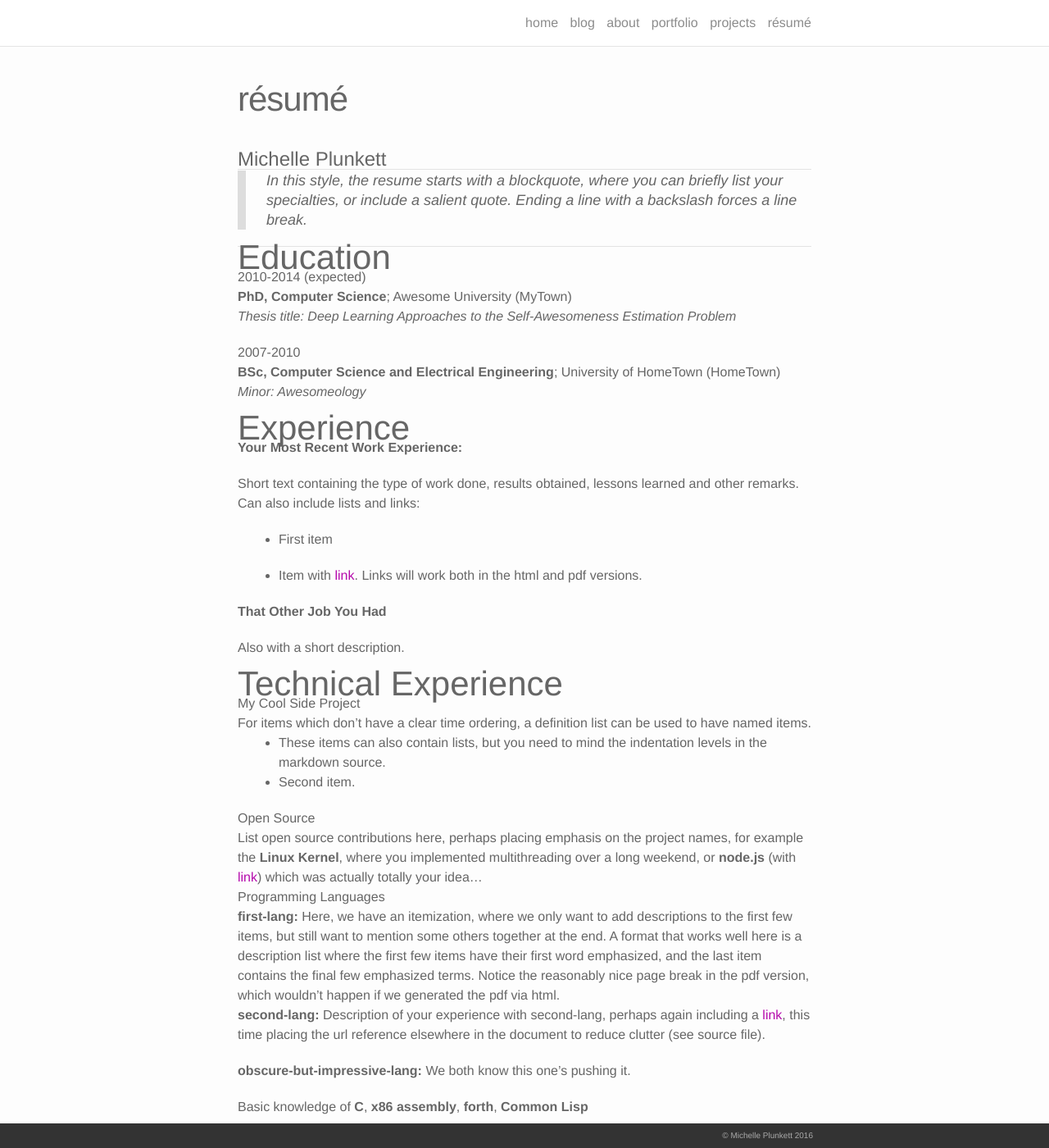
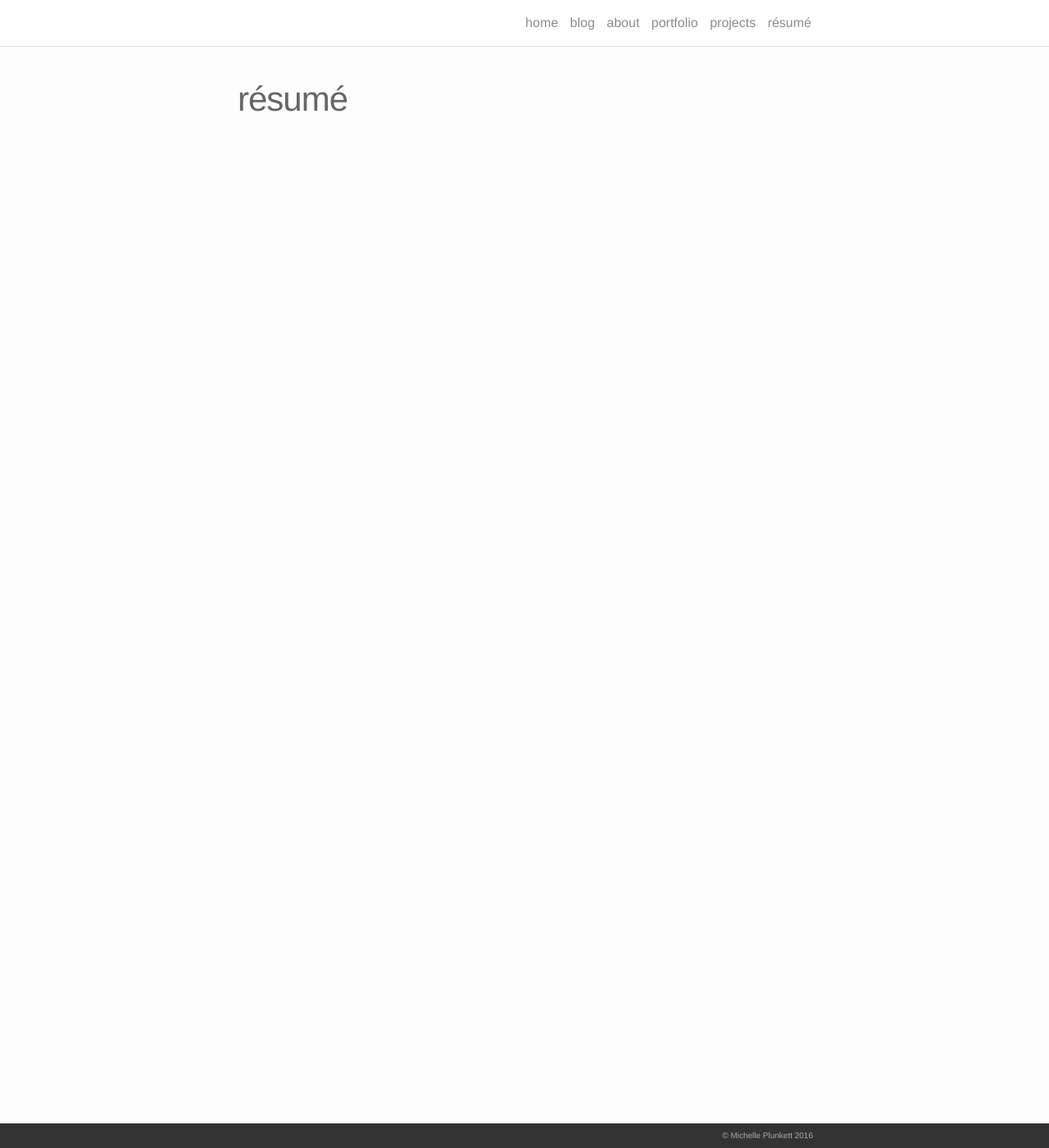
Before and after one commit to michelleplunkett/michelleplunkett.github.io, a Jekyll site: the page built from resume.md, in a window 1280 px wide and 1400 px high. Shown: the whole window at 82% size. Built offline with Jekyll 4.4.1, drawn with Linux system fonts in a browser that asks for light colours; nearby versions of some CDN libraries; some of the changed text lies outside the part shown.

Commit message:
Update resume.md

```diff
--- a/resume.md
+++ b/resume.md
@@ -3,104 +3,3 @@
  title: résumé
  permalink: /resume/
 ---
-
-Michelle Plunkett
-============
-
-----
-
->  In this style, the resume starts with a blockquote, where
->  you can briefly list your specialties, or include a salient
->  quote. Ending a line with a backslash forces a line break.
-
-----
-
-Education
----------
-
-2010-2014 (expected)
-:   **PhD, Computer Science**; Awesome University (MyTown)
-
-    *Thesis title: Deep Learning Approaches to the Self-Awesomeness
-     Estimation Problem*
-
-2007-2010
-:   **BSc, Computer Science and Electrical Engineering**; University of
-    HomeTown (HomeTown)
-
-    *Minor: Awesomeology*
-
-Experience
-----------
-
-**Your Most Recent Work Experience:**
-
-Short text containing the type of work done, results obtained,
-lessons learned and other remarks. Can also include lists and
-links:
-
-* First item
-
-* Item with [link](http://www.example.com). Links will work both in
-  the html and pdf versions.
-
-**That Other Job You Had**
-
-Also with a short description.
-
-Technical Experience
---------------------
-
-My Cool Side Project
-:   For items which don't have a clear time ordering, a definition
-    list can be used to have named items.
-
-    * These items can also contain lists, but you need to mind the
-      indentation levels in the markdown source.
-    * Second item.
-
-Open Source
-:   List open source contributions here, perhaps placing emphasis on
-    the project names, for example the **Linux Kernel**, where you
-    implemented multithreading over a long weekend, or **node.js**
-    (with [link](http://nodejs.org)) which was actually totally
-    your idea...
-
-Programming Languages
-:   **first-lang:** Here, we have an itemization, where we only want
-    to add descriptions to the first few items, but still want to
-    mention some others together at the end. A format that works well
-    here is a description list where the first few items have their
-    first word emphasized, and the last item contains the final few
-    emphasized terms. Notice the reasonably nice page break in the pdf
-    version, which wouldn't happen if we generated the pdf via html.
-
-:   **second-lang:** Description of your experience with second-lang,
-    perhaps again including a [link] [ref], this time placing the url
-    reference elsewhere in the document to reduce clutter (see source
-    file).
-
-:   **obscure-but-impressive-lang:** We both know this one's pushing
-    it.
-
-:   Basic knowledge of **C**, **x86 assembly**, **forth**, **Common Lisp**
-
-[ref]: https://github.com/githubuser/superlongprojectname
-
-Extra Section, Call it Whatever You Want
-----------------------------------------
-
-* Human Languages:
-
-     * English (native speaker)
-     * ???
-     * This is what a nested list looks like.
-
-* Random tidbit
-
-* Other sort of impressive-sounding thing you did
-
-----
-
-> <email@example.com> • +00 (0)00 000 0000 • XX years old\
-> address - Mytown, Mycountry
```
